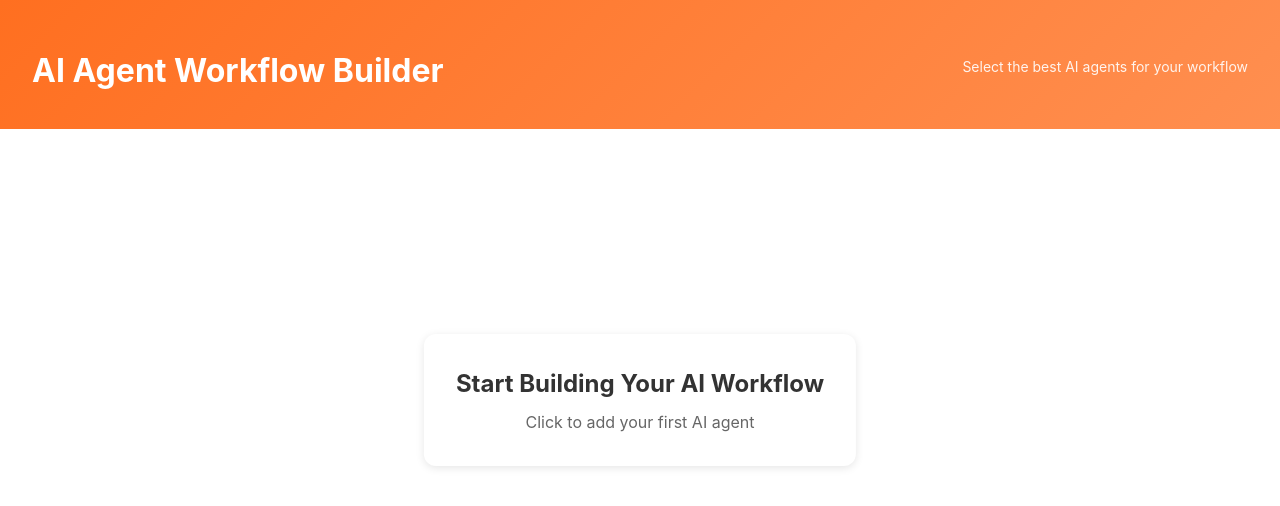
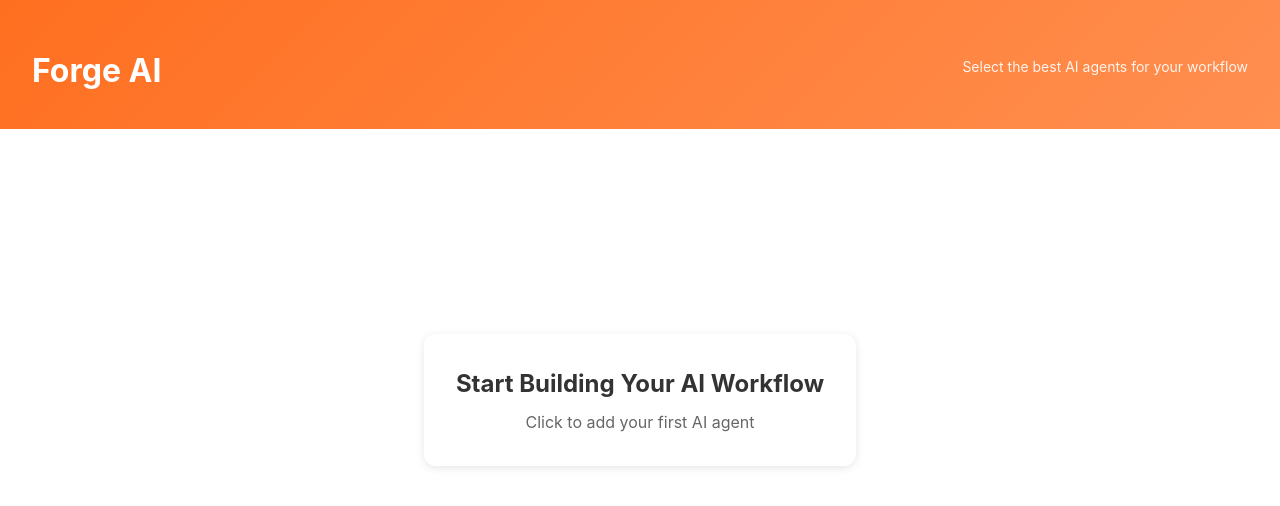
Before and after one commit to VigneshGadhari/forge_ai_frontend, a React (Vite) app in the folder forge-ai/: page /editor in a window 1280 px wide. Shown: the top 506 px of the page. Built offline with nearby package versions, Linux system fonts and the light colour scheme.

Commit message:
Rebrand to Forge AI

```diff
--- a/forge-ai/src/components/Headers.jsx
+++ b/forge-ai/src/components/Headers.jsx
@@ -7,7 +7,7 @@ const Header = () => {
     return (
         <header className="header">
             <h1 className="header-title">
-                <i className="fas fa-robot"></i> AI Agent Marketplace
+                <i className="fas fa-robot"></i> Forge AI
             </h1>
             <p className="header-subtitle">Find the best AI agents for your needs</p>
         </header>
--- a/forge-ai/src/pages/Editor.jsx
+++ b/forge-ai/src/pages/Editor.jsx
@@ -364,7 +364,7 @@ const Editor = () => {
         <div className="editor-layout">
             <div className="editor-main">
                 <div className="editor-header">
-                    <h1>AI Agent Workflow Builder</h1>
+                    <h1>Forge AI</h1>
                     {workflowInfo && (
                         <div className="workflow-info">
                             <h2>{workflowInfo.name}</h2>
```
